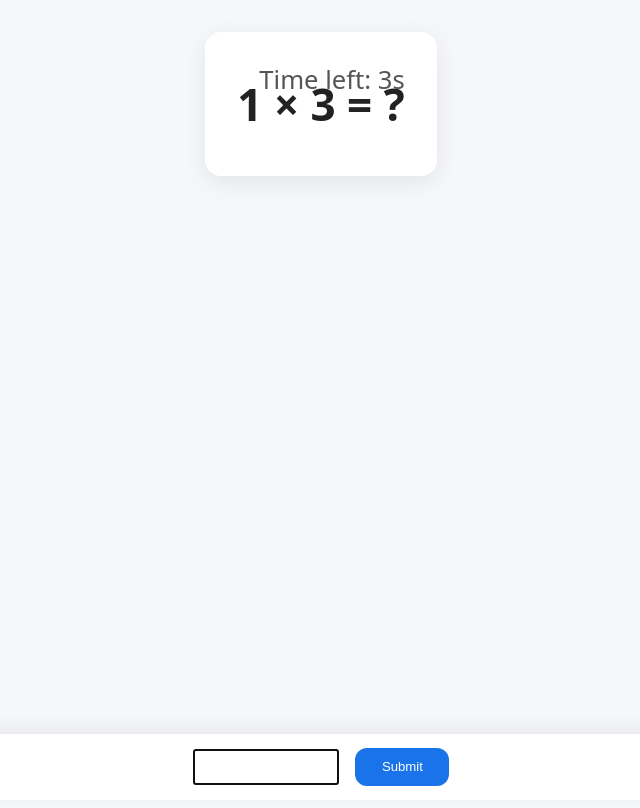
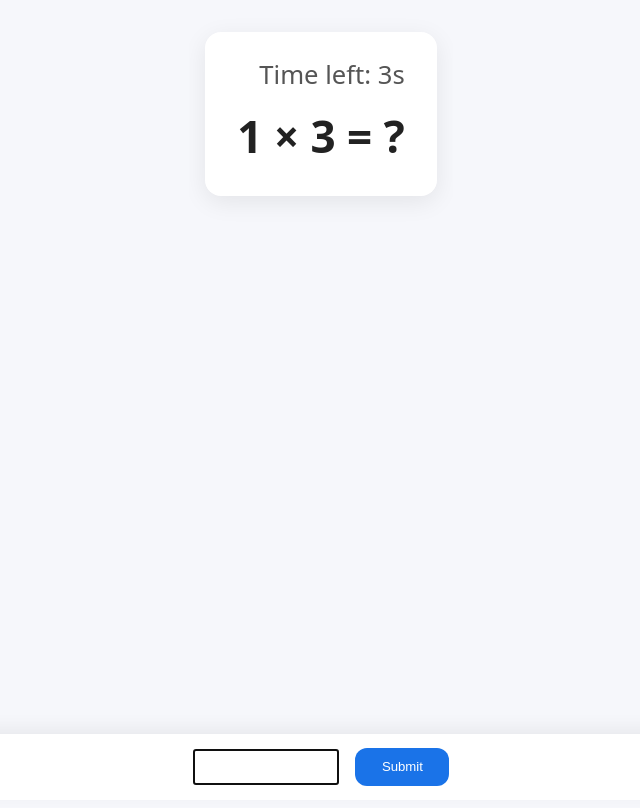
Before and after one commit to trevor-web-cloud/multiplication_table-, a plain HTML site: page index.html in a window 1280 px wide. Both pictures are taken after a click on the button "Start Quiz". Shown: the whole page, without its empty margins (319-959 px from the left). Drawn offline with Linux system fonts and the light colour scheme.

Commit message:
Add files via upload

```diff
--- a/index.html
+++ b/index.html
@@ -6,23 +6,20 @@
 <title>Math Quiz (No PWA)</title>
 <style>
 :root { --quiz-font-size: 120px; --vv-offset: 0px; --app-vh: 100vh; --kb-bottom: 0px; }
-
 *{box-sizing:border-box}
 html,body{height:100%;overflow:hidden;-webkit-text-size-adjust:100%;background:#f6f7fb;font-family:system-ui,-apple-system,Segoe UI,Roboto,Arial,sans-serif;color:#222}
-
 .app{position:fixed;inset:0;height:calc(var(--app-vh));padding-top:var(--vv-offset);display:flex;justify-content:center}
 .container{height:100%;overflow-y:auto;-webkit-overflow-scrolling:touch;max-width:960px;margin:0 auto;padding:16px}
 .card{background:#fff;border-radius:16px;box-shadow:0 6px 24px rgba(0,0,0,.08);padding:20px;transition:padding .15s ease}
 h1{margin:0 0 12px;font-size:clamp(22px,3.2vw,36px)}
 input,button{font-size:16px}
 
+/* Settings buttons */
 .actions{display:flex;gap:12px;margin-top:12px;flex-wrap:wrap}
 button{border:0;border-radius:12px;background:#1a73e8;color:#fff;cursor:pointer;min-height:44px}
 button.secondary{background:#e0e3eb;color:#222}
 button:disabled{opacity:.6;cursor:not-allowed}
-/* Desktop settings buttons big */
 .actions button{font-size:40px;padding:.8em 1.5em}
-/* Mobile settings buttons */
 @media(max-width:768px){.actions button{font-size:28px;padding:1em 2em;width:100%}}
 
 .row{display:grid;grid-template-columns:260px 1fr;gap:12px;align-items:center;margin:10px 0}
@@ -32,9 +29,11 @@ button:disabled{opacity:.6;cursor:not-allowed}
 
 .card+.card{margin-top:16px}
 
-.quiz-wrap{position:relative;min-height:70%;display:grid;grid-template-rows:auto 1fr auto}
-.timer{position:absolute;top:10px;right:12px;font-size:clamp(14px,2vw,28px);color:#555;transition:font-size .15s ease}
-.question{display:flex;align-items:center;justify-content:center;text-align:center;padding:28px 12px;transition:padding .15s ease}
+/* Quiz layout: grid with topbar (timer), question center, answer fixed at bottom */
+.quiz-wrap{position:relative;display:grid;grid-template-rows:44px 1fr auto;min-height:70%}
+.topbar{display:flex;align-items:center;justify-content:flex-end;padding:8px 12px}
+.timer{font-size:clamp(14px,2vw,28px);color:#555}
+.question{display:flex;align-items:center;justify-content:center;text-align:center;padding:16px 12px}
 .question span{font-weight:800;line-height:1.1;font-size:var(--quiz-font-size);white-space:nowrap;flex-shrink:0}
 
 /* Keyboard-aware answer bar: fixed + bottom inset var */
@@ -43,7 +42,7 @@ button:disabled{opacity:.6;cursor:not-allowed}
 .answer-bar input{line-height:1.05;padding:.2em .35em;min-height:1.2em;text-align:center;width:min(12ch,60%);max-width:100%}
 .answer-bar button{line-height:1.05;padding:.9em 2.0em;min-height:1.4em}
 
-/* Mobile portrait caps (fallbacks; runtime will override) */
+/* Mobile portrait caps (fallbacks; JS does dynamic sizes) */
 @media(max-width:768px) and (orientation:portrait){
   .question span{font-size:clamp(28px,8.5vw,80px)}
   .answer-bar input{font-size:clamp(16px,5vw,40px)}
@@ -56,28 +55,29 @@ button:disabled{opacity:.6;cursor:not-allowed}
   .answer-bar button{font-size:clamp(12px,2.6vw,14px)}
 }
 
-/* Compact mode when vv.height is very small */
+/* Compact when vv.height small */
 body.compact .card{padding:12px}
 body.compact .question{padding:8px 6px}
-body.compact .timer{font-size:14px;top:6px;right:8px}
+body.compact .timer{font-size:14px}
 body.compact .question span{font-size:36px!important}
 body.compact .answer-bar input{font-size:18px!important}
 body.compact .answer-bar button{font-size:12px!important;padding:.6em 1.4em}
 
-/* Rotate guard overlay (mobile only via JS; default hidden) */
+/* Rotate guard only for mobile/tablet */
 .rotate-guard{position:fixed;inset:0;background:#000;color:#fff;display:none;align-items:center;justify-content:center;text-align:center;padding:24px;z-index:9999}
 .rotate-guard h2{margin:0 0 12px;font-size:28px}
 .rotate-guard p{margin:0;font-size:16px;color:#ddd}
+.rotate-guard.show{display:flex}
 
 .hidden{display:none!important}
 .notice{margin-top:8px;color:#666;font-size:13px}
 </style>
 </head>
 <body>
-<div class="rotate-guard" id="rotateGuard" role="dialog" aria-live="polite" aria-label="Rotate device notice">
+<div class="rotate-guard" id="rotateGuard">
   <div>
     <h2>Please rotate your device</h2>
-    <p>This app only supports portrait mode on mobile.</p>
+    <p>This app only supports portrait mode.</p>
   </div>
 </div>
 
@@ -98,8 +98,14 @@ body.compact .answer-bar button{font-size:12px!important;padding:.6em 1.4em}
 
     <div id="quiz" class="card hidden">
       <div class="quiz-wrap">
-        <div id="timer" class="timer">Time left: 0s</div>
-        <div class="question"><span id="qText"></span></div>
+        <div class="topbar">
+          <div id="timer" class="timer">Time left: 0s</div>
+        </div>
+
+        <div class="question">
+          <span id="qText"></span>
+        </div>
+
         <div class="answer-bar">
           <form id="answerForm" autocomplete="off">
             <input id="ans" type="text" inputmode="text" enterkeyhint="send"
@@ -114,9 +120,16 @@ body.compact .answer-bar button{font-size:12px!important;padding:.6em 1.4em}
 
 <script>
 (function(){
-  const ua = navigator.userAgent || '';
-  function isMobileDevice(){ return /Mobi|Android|iPhone|iPad|iPod/i.test(ua) || (navigator.maxTouchPoints>0 && Math.min(window.innerWidth, window.innerHeight) <= 1024); }
+  /* Device detection for orientation overlay (avoid desktop false positives) */
+  function isMobileDevice(){
+    const ua = navigator.userAgent || navigator.vendor || window.opera;
+    const uaTest = /Mobi|Android|iPhone|iPad|iPod/i.test(ua);
+    const touch = navigator.maxTouchPoints && navigator.maxTouchPoints > 1;
+    const smallSide = Math.min(screen.width, screen.height) <= 1024;
+    return (uaTest || touch) && smallSide;
+  }
 
+  const isMobile = isMobileDevice();
   const elSettings = document.getElementById('settings');
   const elQuiz = document.getElementById('quiz');
   const elStart = document.getElementById('startBtn');
@@ -137,7 +150,13 @@ body.compact .answer-bar button{font-size:12px!important;padding:.6em 1.4em}
   let quizData = [], currentIndex = 0, timerId = null, timeLeft = 0, mistakes = [], lastSubmitTs = 0;
   let allowReview = false, composing = false;
 
-  /* ===== viewport height stabilization (iOS) ===== */
+  function tryLockPortrait(){
+    if (screen.orientation && screen.orientation.lock) {
+      screen.orientation.lock('portrait').catch(()=>{});
+    }
+  }
+
+  /* viewport height stabilization */
   function applyVh(){
     const vh = (window.visualViewport ? window.visualViewport.height : window.innerHeight);
     document.documentElement.style.setProperty('--app-vh', vh + 'px');
@@ -145,11 +164,11 @@ body.compact .answer-bar button{font-size:12px!important;padding:.6em 1.4em}
   function onVisualViewportChange(){
     if (window.visualViewport) {
       const off = window.visualViewport.offsetTop || 0;
-      document.documentElement.style.setProperty('--vv-offset', '0px');
+      document.documentElement.style.setProperty('--vv-offset', 0 + 'px');
     }
   }
 
-  /* ===== dynamic font sizing by available height ===== */
+  /* dynamic font sizing */
   function adjustFontSizes() {
     const isLandscape = window.innerWidth > window.innerHeight;
     const h = (window.visualViewport ? window.visualViewport.height : window.innerHeight);
@@ -166,7 +185,7 @@ body.compact .answer-bar button{font-size:12px!important;padding:.6em 1.4em}
     if (sEl) sEl.style.fontSize = s + 'px';
   }
 
-  /* ===== keyboard-aware layout ===== */
+  /* keyboard-aware layout */
   function updateKeyboardInset() {
     const vv = window.visualViewport;
     const ih = window.innerHeight;
@@ -181,15 +200,10 @@ body.compact .answer-bar button{font-size:12px!important;padding:.6em 1.4em}
     }
   }
 
-  /* ===== rotate guard (MOBILE ONLY) ===== */
+  /* orientation overlay only for mobile/tablet */
   function updateRotateGuard(){
     const landscape = window.innerWidth > window.innerHeight;
-    const mobile = isMobileDevice();
-    if (mobile && landscape) {
-      rotateGuard.style.display = 'flex';
-    } else {
-      rotateGuard.style.display = 'none';
-    }
+    rotateGuard.classList.toggle('show', isMobile && landscape);
   }
 
   function saveSettings() {
@@ -240,7 +254,7 @@ body.compact .answer-bar button{font-size:12px!important;padding:.6em 1.4em}
     adjustFontSizes();
     updateKeyboardInset();
     const qEl = document.querySelector('.question');
-    if (qEl) qEl.scrollIntoView({block:'start',behavior:'instant'});
+    if (qEl) qEl.scrollIntoView({block:'center',behavior:'instant'});
     timeLeft = Math.max(1, parseInt(elTL.value,10) || 5);
     elTimer.textContent = `Time left: ${timeLeft}s`;
     clearInterval(timerId);
@@ -265,6 +279,7 @@ body.compact .answer-bar button{font-size:12px!important;padding:.6em 1.4em}
   }
 
   function startQuiz() {
+    tryLockPortrait();
     document.documentElement.style.setProperty('--quiz-font-size', (parseInt(elFS.value,10)||120) + 'px');
     if (elReview.checked && allowReview && mistakes.length) quizData = [...mistakes];
     else generateQuiz();
@@ -287,17 +302,15 @@ body.compact .answer-bar button{font-size:12px!important;padding:.6em 1.4em}
   // IME-safe submit
   elAns.addEventListener('compositionstart', () => { composing = true; });
   elAns.addEventListener('compositionend',   () => { composing = false; });
+  elForm.addEventListener('submit', (e) => { e.preventDefault(); if (!composing) submitAnswer(); });
+  elAns.addEventListener('keydown', (e) => { if (e.key === 'Enter' && !composing){ e.preventDefault(); submitAnswer(); } });
+  elAns.addEventListener('beforeinput', (e) => { if (e.inputType === 'insertLineBreak' && !composing){ e.preventDefault(); submitAnswer(); } });
+  const trigger = (e)=>{ e && e.preventDefault && e.preventDefault(); if (!composing) submitAnswer(); };
+  document.getElementById('submitBtn').addEventListener('click', trigger);
+  document.getElementById('submitBtn').addEventListener('touchend', trigger, {passive:false});
 
-  elForm.addEventListener('submit', (e) => { e.preventDefault(); if (!composing) submitAnswer(); });
-  elAns.addEventListener('keydown', (e) => { if (e.key === 'Enter' && !composing) { e.preventDefault(); submitAnswer(); } });
-  elAns.addEventListener('beforeinput', (e) => { if (e.inputType === 'insertLineBreak' && !composing) { e.preventDefault(); submitAnswer(); } });
-
-  const trigger = (e)=>{ e && e.preventDefault && e.preventDefault(); if (!composing) submitAnswer(); };
-  elSubmit.addEventListener('click', trigger);
-  elSubmit.addEventListener('touchend', trigger, {passive:false});
-
-  elStart.addEventListener('click', () => { startQuiz(); ensureFocus(true); });
-  elExport.addEventListener('click', () => {
+  document.getElementById('startBtn').addEventListener('click', () => { startQuiz(); ensureFocus(true); });
+  document.getElementById('exportBtn').addEventListener('click', () => {
     if(!quizData.length){ alert('No data to export.'); return; }
     const rows = [['A','B','Answer'], ...quizData.map(q=>[q.a,q.b,q.ans])];
     const csv = rows.map(r => r.join(',')).join('\n');
```
